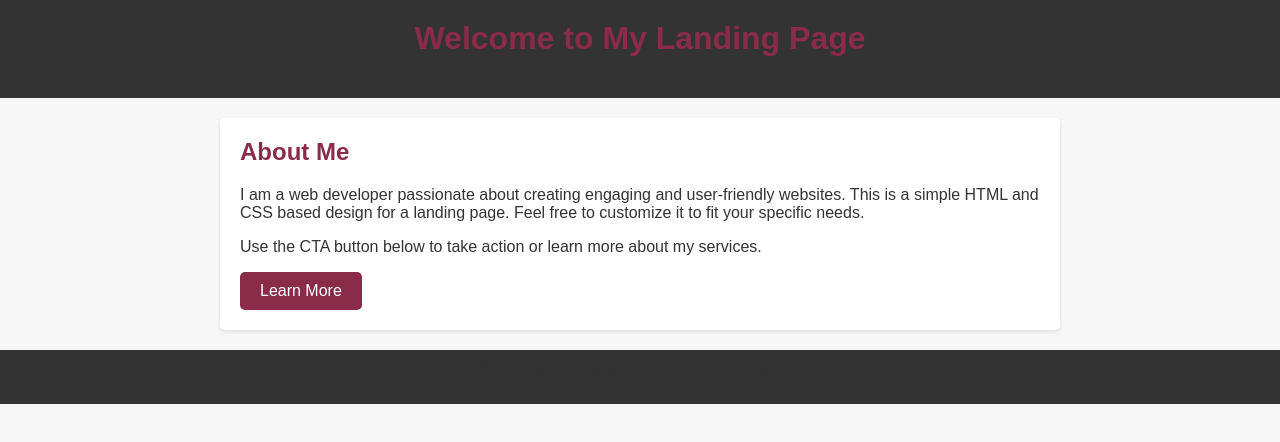
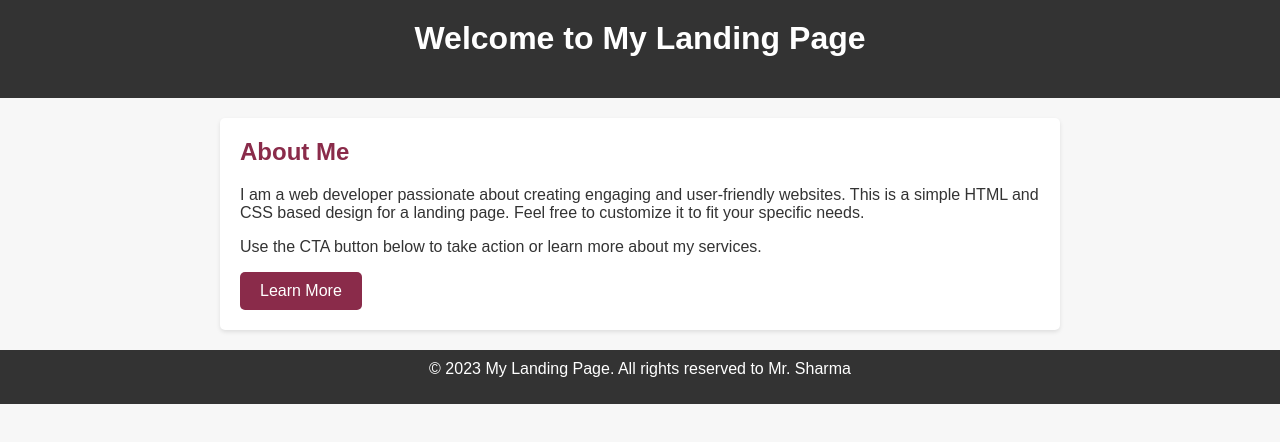
Before and after one commit to gauravo7/Azure-static-app, a plain HTML site: page index.html in a window 1280 px wide. Drawn offline with Linux system fonts and the light colour scheme.

Commit message:
Update index.html

```diff
--- a/index.html
+++ b/index.html
@@ -27,7 +27,7 @@
         }
 
         h1 {
-            color: #8A2B4A;
+            color: white;
             margin-top: 0;
         }
 
@@ -61,6 +61,9 @@
             padding: 10px;
             text-align: center;
         }
+        .footer p{
+            color:white
+        }
     </style>
 </head>
 <body>
@@ -76,7 +79,7 @@
     </div>
 
     <footer class="footer">
-        <p>&copy; 2023 My Landing Page. All rights reserved.</p>
+        <p>&copy; 2023 My Landing Page. All rights reserved to Mr. Sharma</p>
     </footer>
 
 </body>
```
